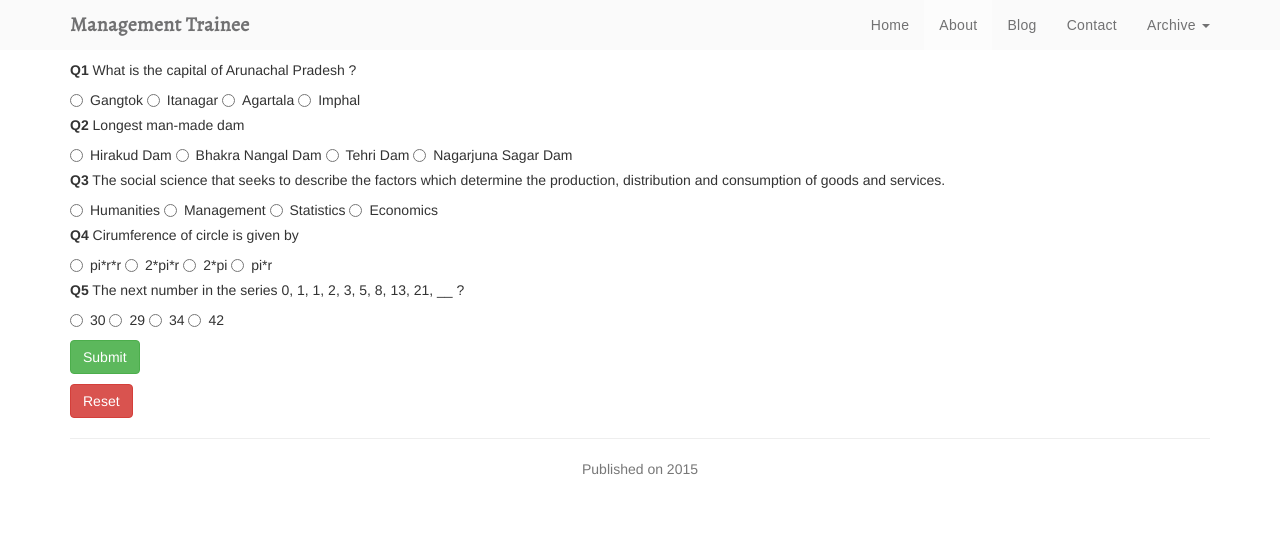
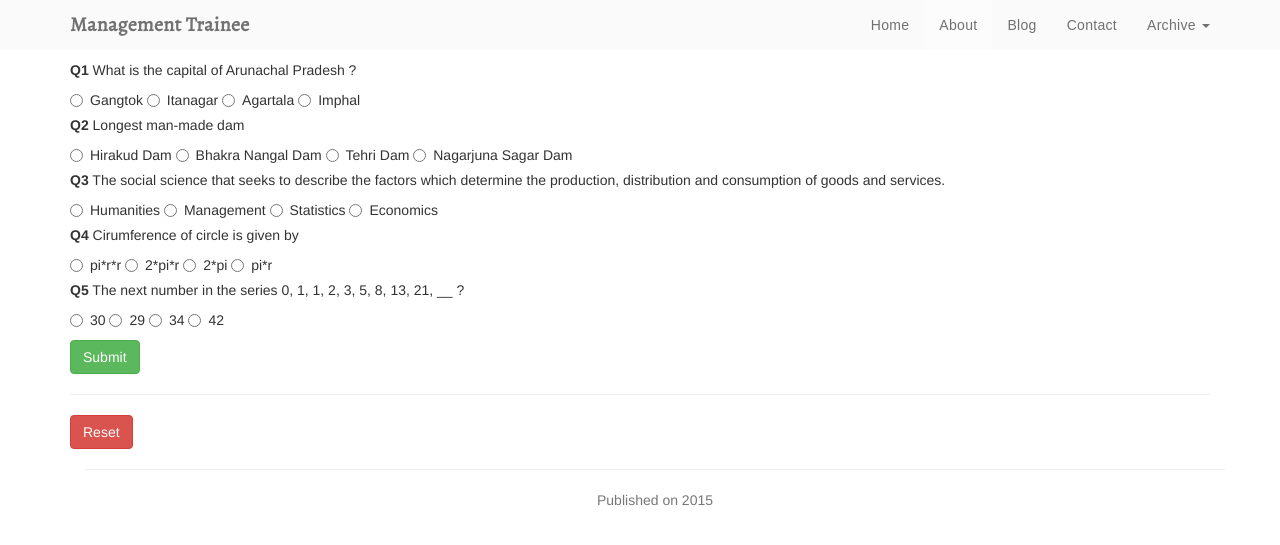
Before and after one commit to management-aptitude/management-aptitude.github.io, a Jekyll site: the page built from _posts/2015-05-11-Sample.html, in a window 1280 px wide. Shown: the top 545 px of the page. Built offline with Jekyll 4.4.1, drawn with Linux system fonts in a browser that asks for light colours; nearby versions of some CDN libraries; some web fonts are replaced.

Commit message:
Modified

```diff
--- a/_posts/2015-05-11-Sample.html
+++ b/_posts/2015-05-11-Sample.html
@@ -17,6 +17,7 @@
   }
   return result
 }
+
 function validateSubmit( obj ) {
   var err = '';
 
@@ -74,6 +93,7 @@
     <label><input name="dam" value="3" type="radio" >Tehri Dam</label>
     <label><input name="dam" value="4" type="radio" >Nagarjuna Sagar Dam</label>
   </div>
+
   <div class="radio">
     <p><b>Q3</b> The social science that seeks to describe the factors
       which determine the production, distribution and consumption of goods and services.</p>
@@ -81,16 +101,16 @@
     <label><input name="socio" value="2" type="radio" >Management</label>
     <label><input name="socio" value="3" type="radio" >Statistics</label>
     <label><input name="socio" value="4" type="radio" >Economics</label>
+  </div>
 
-</div>
   <div class="radio">
     <p><b>Q4</b> Cirumference of circle is given by </p>
     <label><input name="circum" value="1" type="radio" >pi*r*r</label>
     <label><input name="circum" value="2" type="radio" >2*pi*r</label>
     <label><input name="circum" value="3" type="radio" >2*pi</label>
     <label><input name="circum" value="4" type="radio" >pi*r</label>
+  </div>
 
-</div>
   <div class="radio">
     <p><b>Q5</b> The next number in the series 0, 1, 1, 2, 3, 5, 8, 13, 21, __ ?</p>
     <label><input name="fibinoci" value="1" type="radio" >30</label>
@@ -98,8 +118,36 @@
     <label><input name="fibinoci" value="3" type="radio" >34</label>
     <label><input name="fibinoci" value="4" type="radio" >42</label>
   </div>
+
   <!-- submit button -->
-      <p><input value="Submit" type="submit" class="btn btn-success"></p>
+  <p><input value="Submit" type="submit" class="btn btn-success" id="submitBtn"></p>
 </form>
-		<button onclick="uncheck()"class="btn btn-danger">Reset</button>
+
+
+<!-- score area - initially hidden -->
+<!-- <div class="form-group" id="scoreDiv" style="display: none">
+  <label for="inputsm">Score</label>
+  <input class="form-control input-sm" id="inputsm" type="text" >
+</div> -->
+
+<!-- hide/show -->
+<!-- <div id="first">
+  <span class="test"></span>
+</div> -->
+
+<!-- when clicked, shows hint - initially hidden -->
+<button onclick="showHint(hintTxtDisplay)" id="showHintBtn" class="btn btn-warning" style="display: none">Show Hint</button>
+
+<!--  This can be used to display HINT-->
+<div id="hintTxtDisplay" style="display: none">
+<form role="form">
+  <div class="form-group">
+    <label for="comment">Click the button for hide/show</label>
+    <textarea class="form-control" rows="5" id="comment"></textarea>
   </div>
+</form>
+</div>
+
+<!-- reset/uncheck -->
+<hr>
+<div><button onclick="uncheck()" class="btn btn-danger">Reset</button></div>
```
Also changed, not shown: other parts of _posts/2015-05-11-Sample.html (+22 -4 lines). Lines whose indentation alone changed are shown as unchanged.
